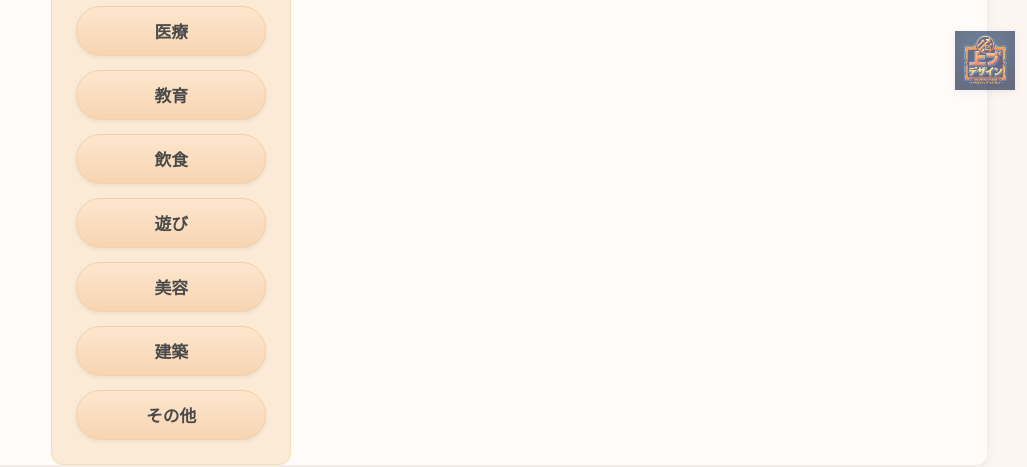
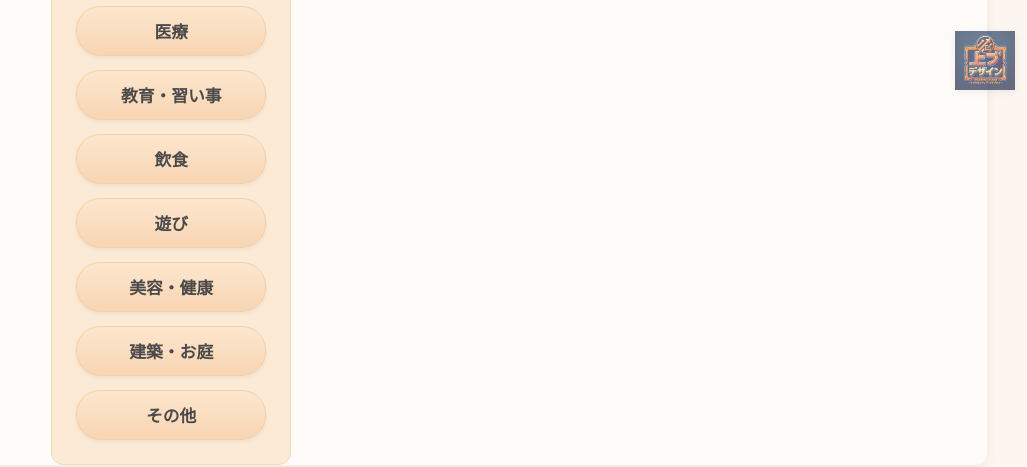
Before and after one commit to ueuejon-web/hounan2000, a React (Vite) app: page / in a window 1280 px wide. Shown: the part 694-1161 px from the top of the page, without its empty margins (253-1280 px from the left). Built offline with nearby package versions, Linux system fonts and the light colour scheme; no server answers.

Commit message:
カテゴリー名の変更（美容・健康、建築・お庭、教育・習い事）と互換性対応

```diff
--- a/src/components/Sidebar.jsx
+++ b/src/components/Sidebar.jsx
@@ -2,7 +2,7 @@ import React from 'react';
 import './Sidebar.css';
 
 const categories = [
-  '全て', 'IT', '車・バイク', '医療', '教育', '飲食', '遊び', '美容', '建築', 'その他'
+  '全て', 'IT', '車・バイク', '医療', '教育・習い事', '飲食', '遊び', '美容・健康', '建築・お庭', 'その他'
 ];
 
 const Sidebar = ({ selectedCategory, onSelectCategory }) => {
--- a/src/data/mockMembers.js
+++ b/src/data/mockMembers.js
@@ -16,7 +16,7 @@ export const mockMembers = [
     id: 2,
     name: "佐藤 花子",
     job: "美容師",
-    category: "美容",
+    category: "美容・健康",
     short_desc: "都内のサロンでスタイリストをしています。",
     detail: "専門学校卒業後、都内有名サロンでアシスタントを経てスタイリストに。ヘアケアの相談ならお任せください。",
     image: "https://i.pravatar.cc/150?u=2",
@@ -55,7 +55,7 @@ export const mockMembers = [
     id: 5,
     name: "高橋 誠",
     job: "高校教師",
-    category: "教育",
+    category: "教育・習い事",
     short_desc: "数学を教えています。バスケ部顧問です。",
     detail: "地元の高校で数学教師をしています。毎日生徒たちと共に成長しています。教育現場の実情など、色々お話できればと思います。",
     image: "https://i.pravatar.cc/150?u=5",
@@ -81,7 +81,7 @@ export const mockMembers = [
     id: 7,
     name: "渡辺 建築家",
     job: "一級建築士",
-    category: "建築",
+    category: "建築・お庭",
     short_desc: "住宅から商業施設まで幅広く設計しています。",
     detail: "「人と環境に優しい建築」をモットーに設計事務所を運営しています。家づくりの相談があれば気軽にお声がけください。",
     image: "https://i.pravatar.cc/150?u=7",
--- a/src/pages/AdminEditPage.jsx
+++ b/src/pages/AdminEditPage.jsx
@@ -3,7 +3,7 @@ import { useParams, useNavigate } from 'react-router-dom';
 import Header from '../components/Header';
 import './AdminEditPage.css';
 
-const categories = ['IT', '車・バイク', '医療', '教育', '飲食', '遊び', '美容', '建築', 'その他'];
+const categories = ['IT', '車・バイク', '医療', '教育・習い事', '飲食', '遊び', '美容・健康', '建築・お庭', 'その他'];
 
 const AdminEditPage = ({ members = [], onSave }) => {
   const { id } = useParams();
@@ -28,8 +28,15 @@ const AdminEditPage = ({ members = [], onSave }) => {
     if (isEdit && members.length > 0) {
       const member = members.find(m => String(m.id) === String(id));
       if (member) {
+        // カテゴリー名の互換性対応
+        let category = member.category;
+        if (category === '美容') category = '美容・健康';
+        if (category === '建築') category = '建築・お庭';
+        if (category === '教育') category = '教育・習い事';
+
         setFormData({
           ...member,
+          category,
           images: member.images || (member.image ? [member.image] : []),
           map_url: member.map_url || ''
         });
--- a/src/pages/HomePage.jsx
+++ b/src/pages/HomePage.jsx
@@ -17,7 +17,10 @@ const HomePage = ({ members = [] }) => {
       const matchKeyword = keyword === '' || content.includes(keyword.toLowerCase());
 
       // category matching
-      const matchCategory = category === '全て' || member.category === category;
+      const matchCategory = category === '全て' || member.category === category ||
+        (category === '美容・健康' && member.category === '美容') ||
+        (category === '建築・お庭' && member.category === '建築') ||
+        (category === '教育・習い事' && member.category === '教育');
 
       return matchKeyword && matchCategory;
     }).reverse();
```
